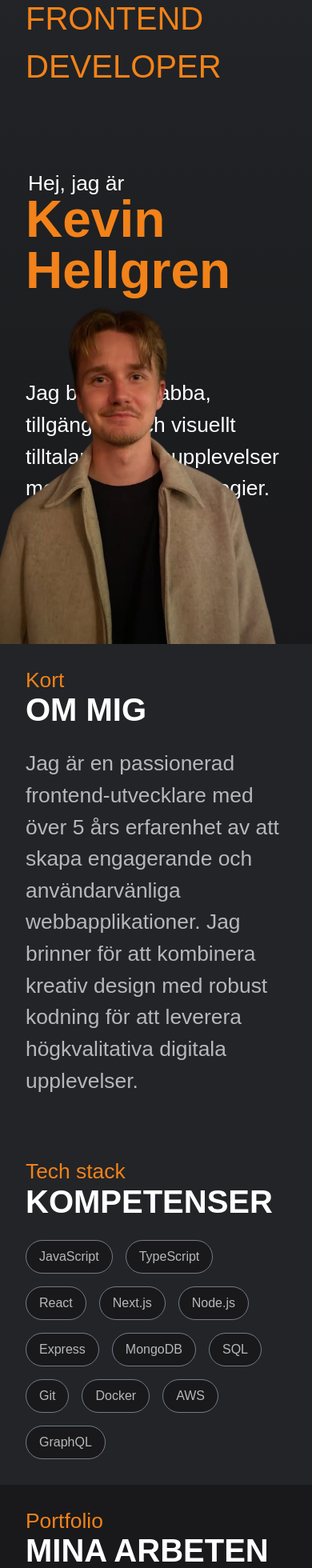
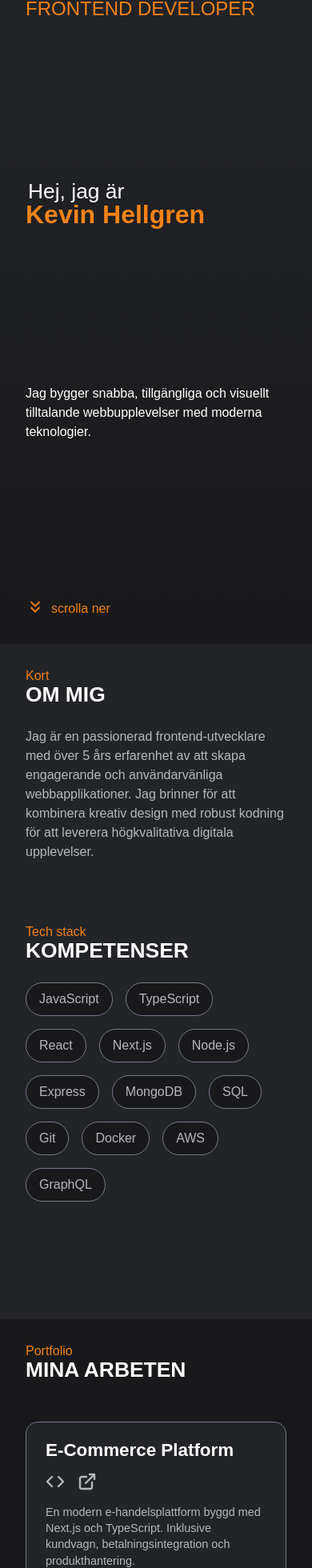
Before and after one commit to Kind606/portfolio-kevin, a Next.js app: page / in a window 390 px wide. Shown: the part 39-1999 px from the top of the page at 80% size. Built offline with nearby package versions, Linux system fonts and the light colour scheme.

Commit message:
Update styles across components; implement responsive font sizes and layout adjustments

```diff
--- a/src/app/globals.css
+++ b/src/app/globals.css
@@ -28,4 +28,5 @@ html {
 body {
   font-family: Arial, Helvetica, sans-serif;
   min-height: 100vh;
+  width: 100%;
 }
--- a/src/components/aboutMeSection/AboutMeSection.module.css
+++ b/src/components/aboutMeSection/AboutMeSection.module.css
@@ -13,7 +13,7 @@
   gap: 1.5rem;
 
   & p {
-    font-size: var(--font-m);
+    font-size: clamp(1rem, 2.5vw, var(--font-m));
     color: var(--text-reverse);
     max-width: 800px;
     margin-bottom: 2rem;
--- a/src/components/footer/footer.module.css
+++ b/src/components/footer/footer.module.css
@@ -6,16 +6,17 @@
   display: flex;
   flex-direction: column;
   justify-content: space-between;
+  gap: 1rem;
 
   & li {
     text-transform: uppercase;
     font-weight: bold;
-    font-size: var(--font-l);
+    font-size: clamp(var(--font-s), 2.5vw, var(--font-l));
   }
 }
 
 .copyright {
-  font-size: var(--font-s);
+  font-size: clamp(0.8rem, 2vw, var(--font-s));
   color: var(--text-secondary);
 }
 
@@ -25,10 +26,17 @@
   justify-content: space-between;
 }
 
+.address {
+  display: flex;
+  flex-direction: column;
+  align-items: flex-end;
+}
+
 .address li {
-  display: flex;
-  justify-content: flex-end;
   color: var(--text-secondary);
+  text-align: right;
+  word-wrap: break-word;
+  max-width: 100%;
 }
 
 .contactLinks ul {
@@ -61,3 +69,18 @@
     }
   }
 }
+
+@media (max-width: 768px) {
+  .contentBox {
+    flex-direction: column;
+    gap: 2rem;
+  }
+
+  .address {
+    align-items: flex-start;
+  }
+
+  .address li {
+    text-align: left;
+  }
+}
--- a/src/components/landingSection/LandingSection.module.css
+++ b/src/components/landingSection/LandingSection.module.css
@@ -8,9 +8,8 @@
   padding: clamp(2rem, 5vw, 5rem);
   position: relative;
 
-
   & h2 {
-    font-size: var(--font-xl);
+    font-size: clamp(1.5rem, 4vw, var(--font-xl));
     color: var(--text-secondary);
   }
 }
@@ -28,7 +27,7 @@
   }
 
   & h1 {
-    font-size: 4rem;
+    font-size: clamp(2rem, 5vw, 4rem);
     font-weight: bold;
     padding: 0px;
     margin: 0px;
@@ -44,7 +43,7 @@
       left: 0;
       width: 0;
       height: 3px;
-      background-color: var(--text-secondary);
+      background-color: var(--text-main);
       transition: width 0.4s ease-in-out;
     }
 
@@ -55,7 +54,7 @@
 }
 
 .infoText {
-  font-size: var(--font-m);
+  font-size: clamp(1rem, 2.5vw, var(--font-m));
   max-width: 600px;
 }
 
@@ -67,7 +66,7 @@
     gap: 0.5rem;
     color: var(--text-secondary);
     text-decoration: none;
-    font-size: var(--font-m);
+    font-size: clamp(1rem, 2.5vw, var(--font-m));
     transition: opacity 0.3s;
 
     &:hover {
@@ -95,3 +94,9 @@
   bottom: 0;
   right: clamp(0px, 10vw, 200px);
 }
+
+@media (max-width: 768px) {
+  .landingImage {
+    display: none;
+  }
+}
--- a/src/components/projectsSection/projectCard/projectCard.module.css
+++ b/src/components/projectsSection/projectCard/projectCard.module.css
@@ -9,6 +9,13 @@
   flex-direction: column;
   color: var(--text-reverse);
   transition: all 0.3s ease;
+
+  & p {
+    font-size: clamp(0.9rem, 2vw, var(--font-m));
+    margin: 0;
+    padding: 0;
+    line-height: 1.4;
+  }
 
   &:hover {
     border-color: var(--border-card-hover);
@@ -24,7 +31,7 @@
 }
 
 .title {
-  font-size: var(--font-l);
+  font-size: clamp(var(--font-s), 4vw, var(--font-l));
   font-weight: bold;
   color: var(--text-main);
   margin: 0;
--- a/src/components/titleHead/TitleHead.module.css
+++ b/src/components/titleHead/TitleHead.module.css
@@ -4,7 +4,7 @@
   flex-direction: column;
 
   & h2 {
-    font-size: var(--font-xl);
+    font-size: clamp(var(--font-m), 4vw, var(--font-xl));
     color: var(--text-main);
     padding: 0px;
     margin: 0px;
@@ -14,7 +14,7 @@
   }
 
   & span {
-    font-size: var(--font-m);
+    font-size: clamp(1rem, 2.5vw, var(--font-m));
     padding: 0px;
     margin: 0px;
     line-height: 1;
```
